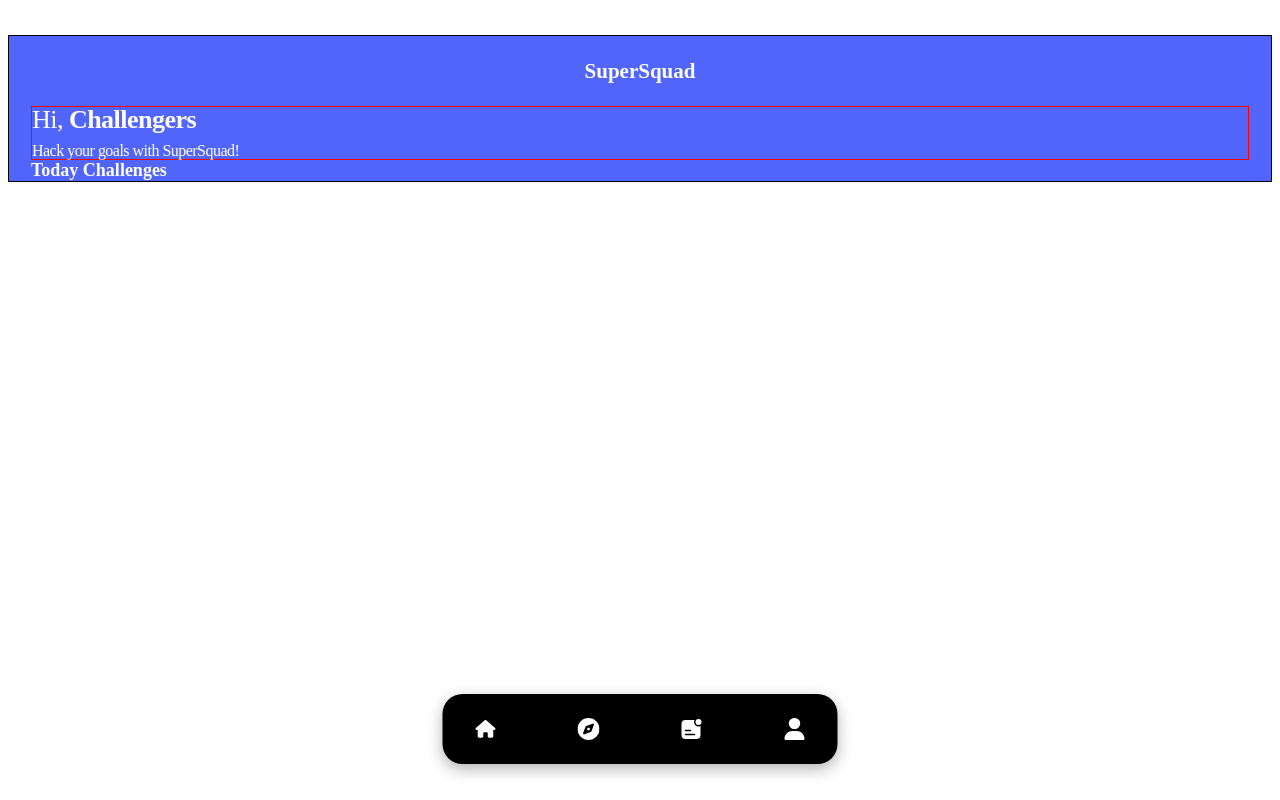
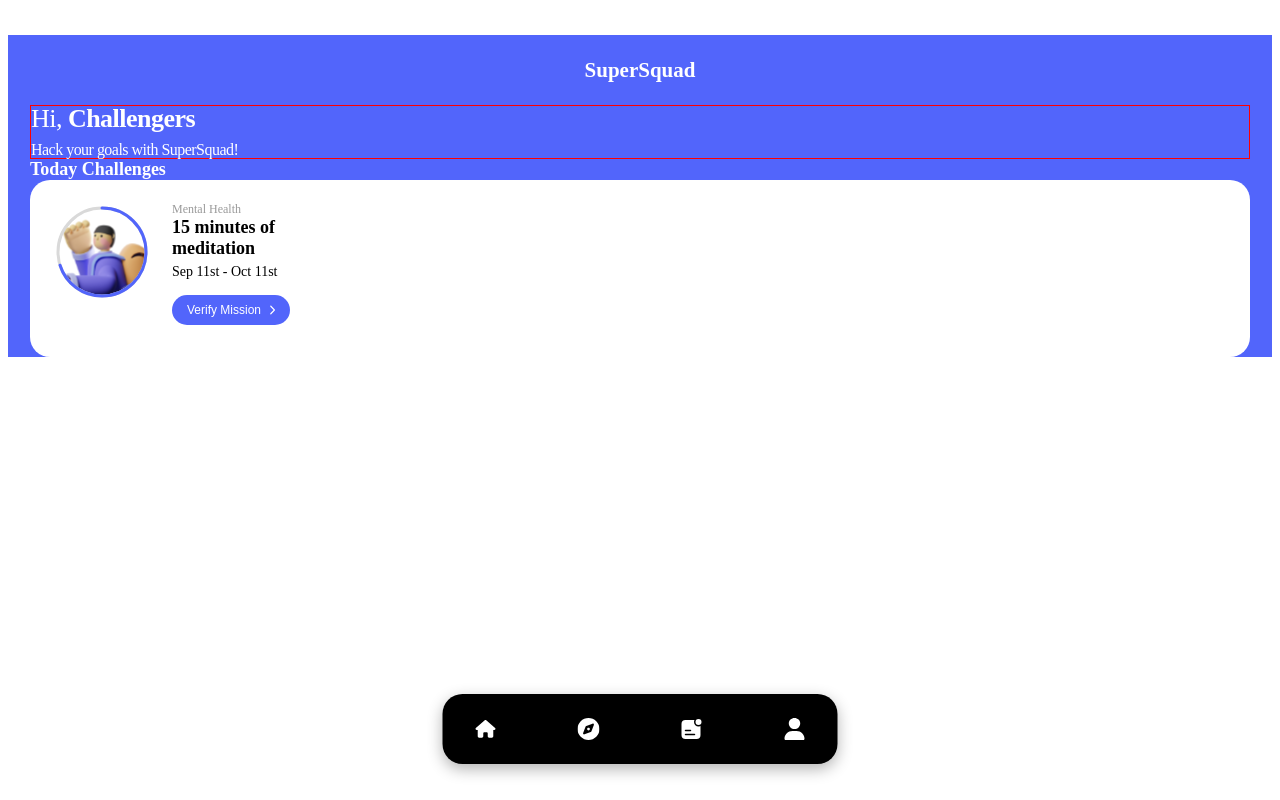
Before and after one commit to supersquad-challenge/proto.v2, a Next.js app in the folder proto.v2-client/: page /home in a window 1280 px wide. Built offline with nearby package versions, Linux system fonts and the light colour scheme.

Commit message:
Add: MyChallengeBlock

```diff
--- a/proto.v2-client/src/app/home/page.tsx
+++ b/proto.v2-client/src/app/home/page.tsx
@@ -1,4 +1,5 @@
 "use client";
+import MyChallengeBlock from "@/components/common/MyChallengeBlock";
 import ChallengeHeader from "@/components/common/home/ChallengeHeader";
 import ServiceTitle from "@/components/common/home/ServiceTitle";
 import WelcomeMessage from "@/components/common/home/WelcomeMessage";
@@ -13,6 +14,7 @@ const Home = () => {
       <ChallengeHeader $fontColor={colors.white}>
         Today Challenges
       </ChallengeHeader>
+      <MyChallengeBlock></MyChallengeBlock>
     </Container>
   );
 };
--- /dev/null
+++ b/proto.v2-client/src/components/common/CircularProgressBar.tsx
@@ -0,0 +1,74 @@
+import colors from "@/styles/color";
+import React, { ReactElement } from "react";
+import styled from "styled-components";
+
+type Props = {
+  progress: number;
+  label?: string;
+  width?: number;
+  imageUrl: string;
+};
+
+export default function CircularProgressBar({
+  progress,
+  label = "Progress Bar",
+  width = 100,
+  imageUrl,
+}: Props): ReactElement {
+  const strokeWidth = 3;
+  const radius = 100 / 2 - strokeWidth * 2;
+  const circumference = radius * 2 * Math.PI;
+  const offset = circumference - (progress / 100) * circumference;
+
+  return (
+    <svg
+      aria-label={label}
+      aria-valuemax={100}
+      aria-valuemin={0}
+      aria-valuenow={progress}
+      height={width}
+      role="progressbar"
+      width={width}
+      viewBox="0 0 100 100"
+      version="1.1"
+      xmlns="http://www.w3.org/2000/svg"
+    >
+      <defs>
+        <clipPath id="circleView">
+          <circle cx="50" cy="50" r={radius} />
+        </clipPath>
+      </defs>
+      <image
+        clipPath="url(#circleView)" // 클립 패스를 이미지에 적용합니다.
+        href={imageUrl} // 이미지 URL을 href 속성으로 설정합니다.
+        height="100"
+        width="100"
+        x="0"
+        y="0"
+      />
+      <Circle cx="50" cy="50" r={radius} strokeWidth={strokeWidth} />
+      <FilledCircle
+        cx="50"
+        cy="50"
+        data-testid="progress-bar-bar"
+        r={radius}
+        strokeDasharray={`${circumference} ${circumference}`}
+        strokeDashoffset={offset}
+        strokeWidth={strokeWidth}
+      />
+    </svg>
+  );
+}
+
+const Circle = styled.circle`
+  fill: transparent;
+  stroke: #d9d9d9;
+  stroke-linecap: round;
+`;
+
+const FilledCircle = styled(Circle)`
+  stroke: ${colors.primary};
+  transform: rotate(-90deg);
+  transform-origin: 50% 50%;
+  transition: stroke-dashoffset 0.5s ease-out;
+`;
--- /dev/null
+++ b/proto.v2-client/src/components/common/MyChallengeBlock.tsx
@@ -0,0 +1,65 @@
+import colors from "@/styles/color";
+import BaseBlock from "../base/Block/BaseBlock";
+import styled from "styled-components";
+import CircularProgressBar from "./CircularProgressBar";
+import SmallBlueButton from "../base/Button/SmallBlueButton";
+
+const MyChallengeBlock = () => {
+  return (
+    <BlockWrapper>
+      <BaseBlock
+        backgroundColor={colors.white}
+        borderRadius={20}
+        padding="22px 0 0 22px"
+      >
+        <div style={{ display: "flex" }}>
+          <CircularProgressBar
+            progress={70}
+            width={100}
+            imageUrl="/asset/Saly-15.svg"
+          />
+          <Wrapper>
+            <Catergory>Mental Health</Catergory>
+            <Name>15 minutes of meditation</Name>
+            <Period>Sep 11st - Oct 11st</Period>
+            <SmallBlueButton title="Verify Mission" margin="15px 0 0 0" />
+          </Wrapper>
+        </div>
+      </BaseBlock>
+    </BlockWrapper>
+  );
+};
+
+export default MyChallengeBlock;
+
+const BlockWrapper = styled.div`
+  width: 100%;
+  height: 177px;
+`;
+
+const Wrapper = styled.div`
+  margin-left: 20px;
+  width: auto;
+  height: auto;
+`;
+
+const Catergory = styled.div`
+  color: ${colors.gray};
+  font-size: 12px;
+  font-weight: 500;
+`;
+
+const Name = styled.div`
+  color: ${colors.black};
+  font-size: 18px;
+  font-weight: 600;
+  max-width: 116px;
+`;
+
+const Period = styled.div`
+  color: ${colors.black};
+  font-size: 14px;
+  font-weight: 500;
+
+  margin-top: 5px;
+`;
--- a/proto.v2-client/src/layout/Layout.tsx
+++ b/proto.v2-client/src/layout/Layout.tsx
@@ -55,8 +55,6 @@ const BodyContainer = styled.div<{
 }>`
   margin-top: ${(props) => `${props.$top}px`}; //Header 자리
   margin-bottom: ${(props) => `${props.$bot}px`}; //Footer 자리
-
-  border: 1px solid black;
 `;
 
 export default Layout;
--- /dev/null
+++ b/proto.v2-client/src/types/Dropdown.ts
@@ -0,0 +1,4 @@
+export type DropdownProp = {
+  title: string;
+  options: string[];
+}
--- /dev/null
+++ b/proto.v2-client/src/types/Icon.ts
@@ -0,0 +1,3 @@
+export type IconProps = {
+  color: string;
+}
--- /dev/null
+++ b/proto.v2-client/src/types/Input.ts
@@ -0,0 +1,6 @@
+export type InputProp = {
+  placeholder: string;
+  currentValue: string;
+  updateInput: (event: React.ChangeEvent<HTMLInputElement>) => void;
+  submitInput: (event: React.KeyboardEvent<HTMLInputElement>) => void;
+}
--- /dev/null
+++ b/proto.v2-client/src/types/Textarea.ts
@@ -0,0 +1,5 @@
+export type TextareaProp = {
+  placeholder: string;
+  currentValue: string;
+  updateInput: (event: React.ChangeEvent<HTMLTextAreaElement>) => void;
+}
```
Also changed, not shown: proto.v2-client/public/asset/Saly-15.svg (added).
